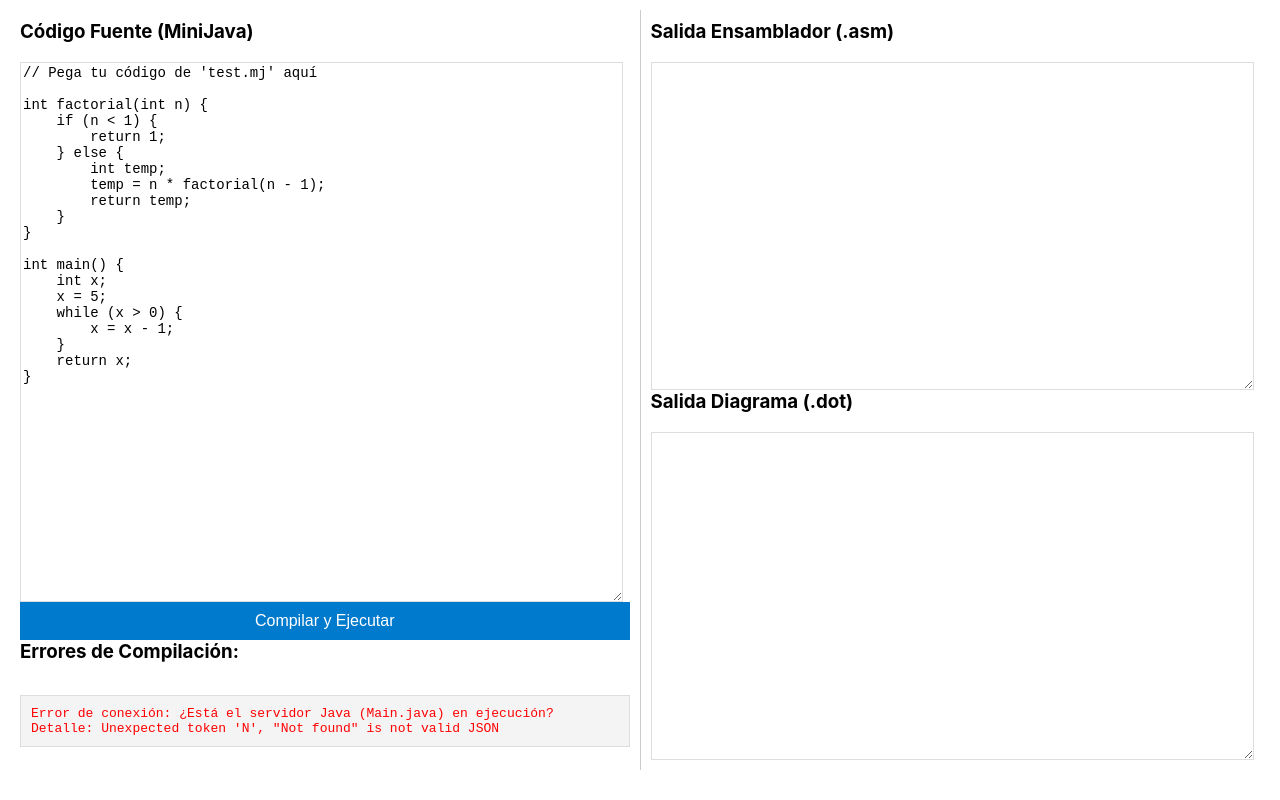
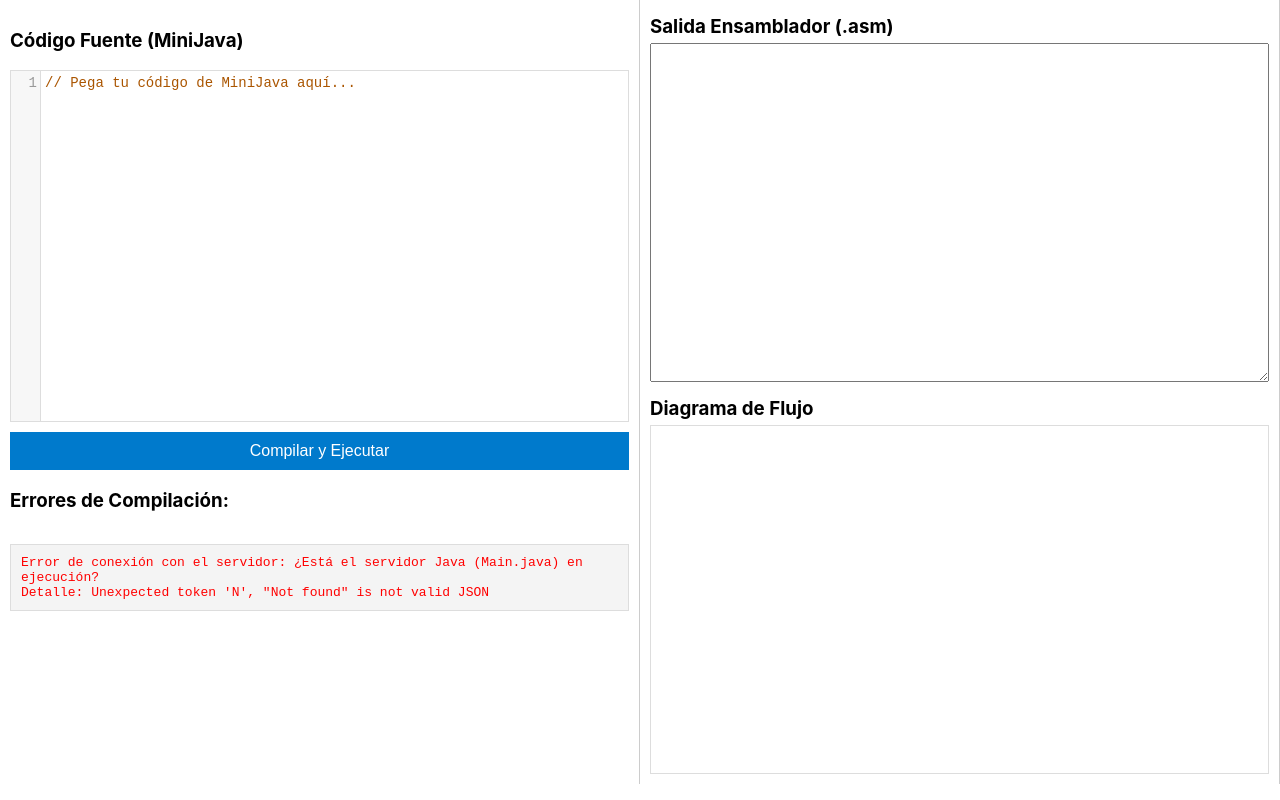
Before and after one commit to PerzivaL099/Compiladores, a plain HTML site: page ProyectoFinal/front-end/index.html in a window 1280 px wide. Both pictures are taken after a click on the button "Compilar y Ejecutar". Drawn offline with nearby package versions, Linux system fonts and the light colour scheme; no server answers.

Commit message:
Se corrigio el javascript y se genera tanto el codigo ensamblador como el diagrama correspondiente

```diff
--- a/ProyectoFinal/front-end/app.js
+++ b/ProyectoFinal/front-end/app.js
@@ -1,49 +1,79 @@
-// Espera a que la página cargue
+// --- app.js CORREGIDO Y FINAL ---
+
+// Definimos las variables globales necesarias fuera del listener
+let sourceCodeEditor;
+let compileButton;
+
+// Esperamos a que todo el DOM esté cargado antes de inicializar el editor y adjuntar eventos
 document.addEventListener("DOMContentLoaded", () => {
 
-    // Selecciona los elementos de la página
-    const compileButton = document.getElementById('compileButton');
-    const sourceCodeEl = document.getElementById('sourceCode');
+    // 1. Inicializa el editor CodeMirror AHORA que el contenedor existe
+    sourceCodeEditor = CodeMirror(document.getElementById('codeEditorContainer'), {
+        value: "// Pega tu código de MiniJava aquí...",
+        mode: "clike", // Resaltado de sintaxis para C/Java
+        lineNumbers: true,
+        theme: "default"
+    });
+
+    // 2. Referencias a los elementos de salida (Ahora que sabemos que existen)
+    compileButton = document.getElementById('compileButton');
     const asmOutputEl = document.getElementById('asmOutput');
-    const dotOutputEl = document.getElementById('dotOutput');
+    // NOTA: Eliminamos la búsqueda del elemento 'dotOutput' ya que era nulo en el HTML.
+    // Lo manejaremos con diagramContainer.
     const errorOutputEl = document.getElementById('errorOutput');
+    const diagramContainer = document.getElementById('diagramContainer');
 
-    // Escucha el clic en el botón
+    // --- FUNCIÓN DE RENDERIZADO DE DIAGRAMA ---
+    function renderDiagram(dotString) {
+        diagramContainer.innerHTML = '';
+        try {
+            if (typeof Viz === 'undefined') {
+                 diagramContainer.innerText = "Error: La librería Viz.js no se cargó correctamente.";
+                 return;
+            }
+            const svgString = Viz(dotString, { format: "svg" });
+            diagramContainer.innerHTML = svgString;
+        } catch (e) {
+            // Muestra el error de renderizado en la consola y en el contenedor
+            diagramContainer.innerHTML = `<pre style="color: red;">Error al renderizar. Revisa el código DOT:\n${dotString}</pre>`;
+            console.error("Error de Viz.js:", e);
+        }
+    }
+
+    // --- FUNCIÓN PRINCIPAL DE COMPILACIÓN (Attach Listener) ---
     compileButton.addEventListener('click', async () => {
 
-        // Limpiar salidas anteriores
+        // Limpiar salidas
         asmOutputEl.value = '';
-        dotOutputEl.value = '';
         errorOutputEl.innerText = '';
+        diagramContainer.innerHTML = ''; // Limpiamos el contenedor del diagrama
 
-        // 1. Obtener el código fuente del textarea
-        const code = sourceCodeEl.value;
+        // Obtener el código de CodeMirror
+        const code = sourceCodeEditor.getValue();
 
         try {
-            // 2. Enviar el código al servidor Java (Back-End)
-            // (Asegúrate de que tu Main.java esté corriendo en el puerto 4567)
+            // 1. Enviar el código al servidor Java (Back-End)
             const response = await fetch('http://localhost:4567/compile', {
                 method: 'POST',
                 headers: { 'Content-Type': 'text/plain' },
                 body: code
             });
 
-            const result = await response.json(); // Esperar el JSON
+            const result = await response.json();
 
-            // 3. Mostrar los resultados
+            // 2. Procesar y mostrar los resultados
             if (result.error) {
-                // Mostrar error de compilación
                 errorOutputEl.innerText = result.error;
             } else {
-                // Mostrar éxito
+                // Éxito: Mostrar ensamblador y código DOT
                 asmOutputEl.value = result.asmCode;
-                dotOutputEl.value = result.dotCode;
 
-                // (Opcional: Aquí podrías usar Viz.js para renderizar el result.dotCode)
+                // Renderizar el diagrama (USANDO EL CONTENEDOR CORRECTO)
+                renderDiagram(result.dotCode);
             }
         } catch (e) {
-            // Error si el servidor Java no está corriendo
-            errorOutputEl.innerText = 'Error de conexión: ¿Está el servidor Java (Main.java) en ejecución? \nDetalle: ' + e.message;
+            errorOutputEl.innerText = 'Error de conexión con el servidor: ¿Está el servidor Java (Main.java) en ejecución? \nDetalle: ' + e.message;
         }
     });
-});
+
+}); // <--- CIERRE DEL DOMContentLoaded
--- a/ProyectoFinal/front-end/index.html
+++ b/ProyectoFinal/front-end/index.html
@@ -3,53 +3,46 @@
 <head>
     <meta charset="UTF-8">
     <title>Compilador Web</title>
+
+    <link rel="stylesheet" href="https://cdnjs.cloudflare.com/ajax/libs/codemirror/5.65.13/codemirror.min.css">
+    <script src="https://cdnjs.cloudflare.com/ajax/libs/codemirror/5.65.13/codemirror.min.js"></script>
+    <script src="https://cdnjs.cloudflare.com/ajax/libs/codemirror/5.65.13/mode/clike/clike.min.js"></script>
+
+    <script src="https://cdn.jsdelivr.net/npm/viz.js@1.8.0/viz.js"></script>
+
     <style>
-        body { font-family: -apple-system, BlinkMacSystemFont, "Segoe UI", Roboto, sans-serif; display: flex; height: 95vh; margin: 10px; }
-        .panel { flex: 1; padding: 10px; display: flex; flex-direction: column; border-left: 1px solid #ccc; }
-        .panel:first-child { border-left: none; }
-        textarea { width: 98%; flex-grow: 1; font-family: "Courier New", Courier, monospace; font-size: 14px; border: 1px solid #ddd; }
-        h3 { margin-top: 0; }
-        button { background-color: #007acc; color: white; border: none; padding: 10px 15px; font-size: 16px; cursor: pointer; }
+        body { font-family: -apple-system, BlinkMacSystemFont, "Segoe UI", Roboto, sans-serif; display: flex; height: 98vh; margin: 0; }
+        .panel { flex: 1; padding: 10px; display: flex; flex-direction: column; border-right: 1px solid #ccc; }
+        .panel:last-child { border-right: none; }
+        .CodeMirror { border: 1px solid #ddd; height: 350px; font-size: 14px; }
+        #diagramContainer { flex-grow: 1; overflow: auto; border: 1px solid #ddd; padding: 10px; }
+        button { background-color: #007acc; color: white; border: none; padding: 10px 15px; font-size: 16px; cursor: pointer; margin-top: 10px; }
         button:hover { background-color: #005f9e; }
         pre { background-color: #f4f4f4; border: 1px solid #ddd; padding: 10px; color: red; white-space: pre-wrap; word-wrap: break-word; }
+        textarea { flex-grow: 1; font-family: monospace; font-size: 14px; margin-bottom: 10px;}
+        .output-box { display: flex; flex-direction: column; height: 50%; }
+        .output-box h3 { margin: 5px 0; }
     </style>
 </head>
 <body>
 
     <div class="panel">
         <h3>Código Fuente (MiniJava)</h3>
-        <textarea id="sourceCode" rows="20">
-// Pega tu código de 'test.mj' aquí
-
-int factorial(int n) {
-    if (n < 1) {
-        return 1;
-    } else {
-        int temp;
-        temp = n * factorial(n - 1);
-        return temp;
-    }
-}
-
-int main() {
-    int x;
-    x = 5;
-    while (x > 0) {
-        x = x - 1;
-    }
-    return x;
-}
-        </textarea>
-        <button id="compileButton">Compilar y Ejecutar</button>
+        <div id="codeEditorContainer"></div> <button id="compileButton">Compilar y Ejecutar</button>
         <h3>Errores de Compilación:</h3>
         <pre id="errorOutput"></pre>
     </div>
 
     <div class="panel">
-        <h3>Salida Ensamblador (.asm)</h3>
-        <textarea id="asmOutput" readonly></textarea>
-        <h3>Salida Diagrama (.dot)</h3>
-        <textarea id="dotOutput" readonly></textarea>
+
+        <div class="output-box">
+            <h3>Salida Ensamblador (.asm)</h3>
+            <textarea id="asmOutput" readonly></textarea>
+        </div>
+
+        <div class="output-box">
+            <h3>Diagrama de Flujo</h3>
+            <div id="diagramContainer"></div> </div>
     </div>
 
     <script src="app.js"></script>
```
